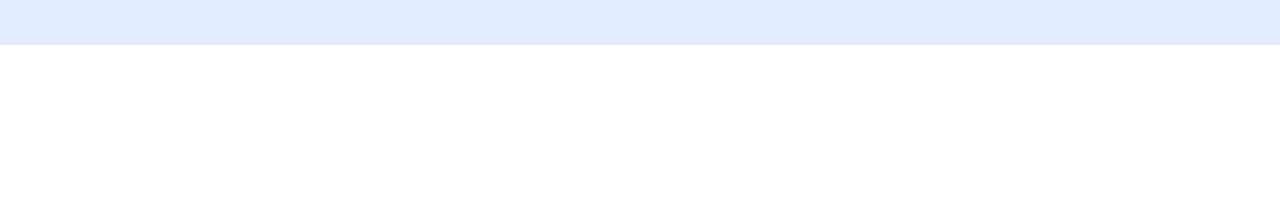
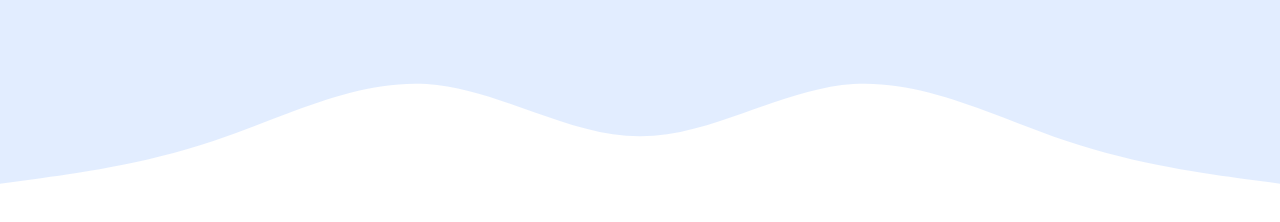
Before and after one commit to StevanyAngel/StevanyAngel-latihan-bootstrep, a plain HTML site: page index.html in a window 1280 px wide. Shown: the part 396-618 px from the top of the page. Drawn offline with nearby package versions, Linux system fonts and the light colour scheme.

Commit message:
Menambahkan gelombang

```diff
--- a/index.html
+++ b/index.html
@@ -46,6 +46,13 @@
       <img src="img/foto.jpg" alt="Stevany Angel" width="200" class="rounded-circle img-thumbnail" />
       <h1 class="display-4">Stevany Angel</h1>
       <p class="lead">Singer | Dancer | Actor</p>
+      <svg xmlns="http://www.w3.org/2000/svg" viewBox="0 0 1440 320">
+        <path
+          fill="#fff"
+          fill-opacity="1"
+          d="M0,192L40,186.7C80,181,160,171,240,144C320,117,400,75,480,80C560,85,640,139,720,138.7C800,139,880,85,960,80C1040,75,1120,117,1200,144C1280,171,1360,181,1400,186.7L1440,192L1440,320L1400,320C1360,320,1280,320,1200,320C1120,320,1040,320,960,320C880,320,800,320,720,320C640,320,560,320,480,320C400,320,320,320,240,320C160,320,80,320,40,320L0,320Z"
+        ></path>
+      </svg>
     </section>
     <!-- Akhir Jumbotron -->
 
--- a/style.css
+++ b/style.css
@@ -1,4 +1,4 @@
 .jumbotron {
-  padding: 2rem 1rem;
+  padding-top: 2rem;
   background-color: #e2edff;
 }
```
